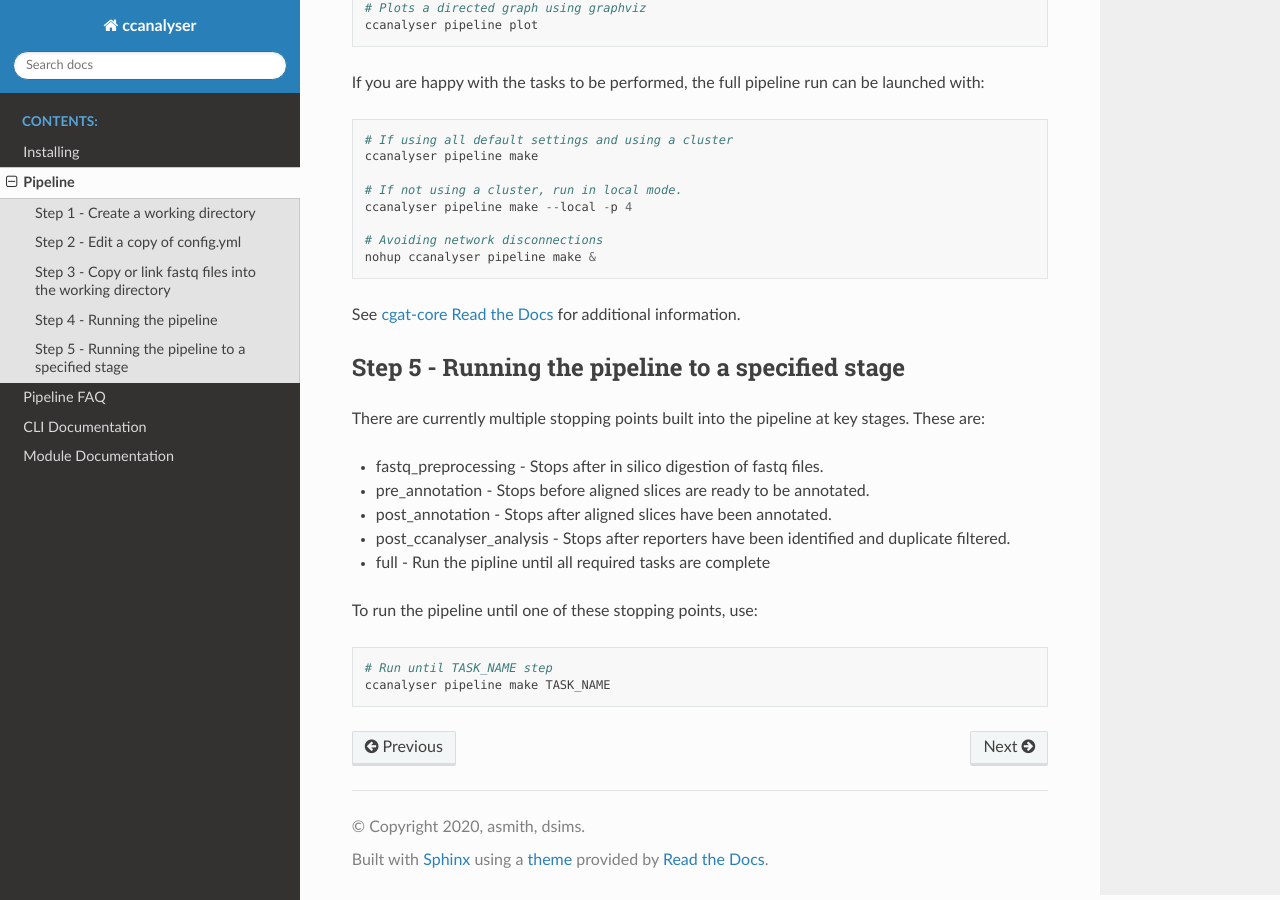
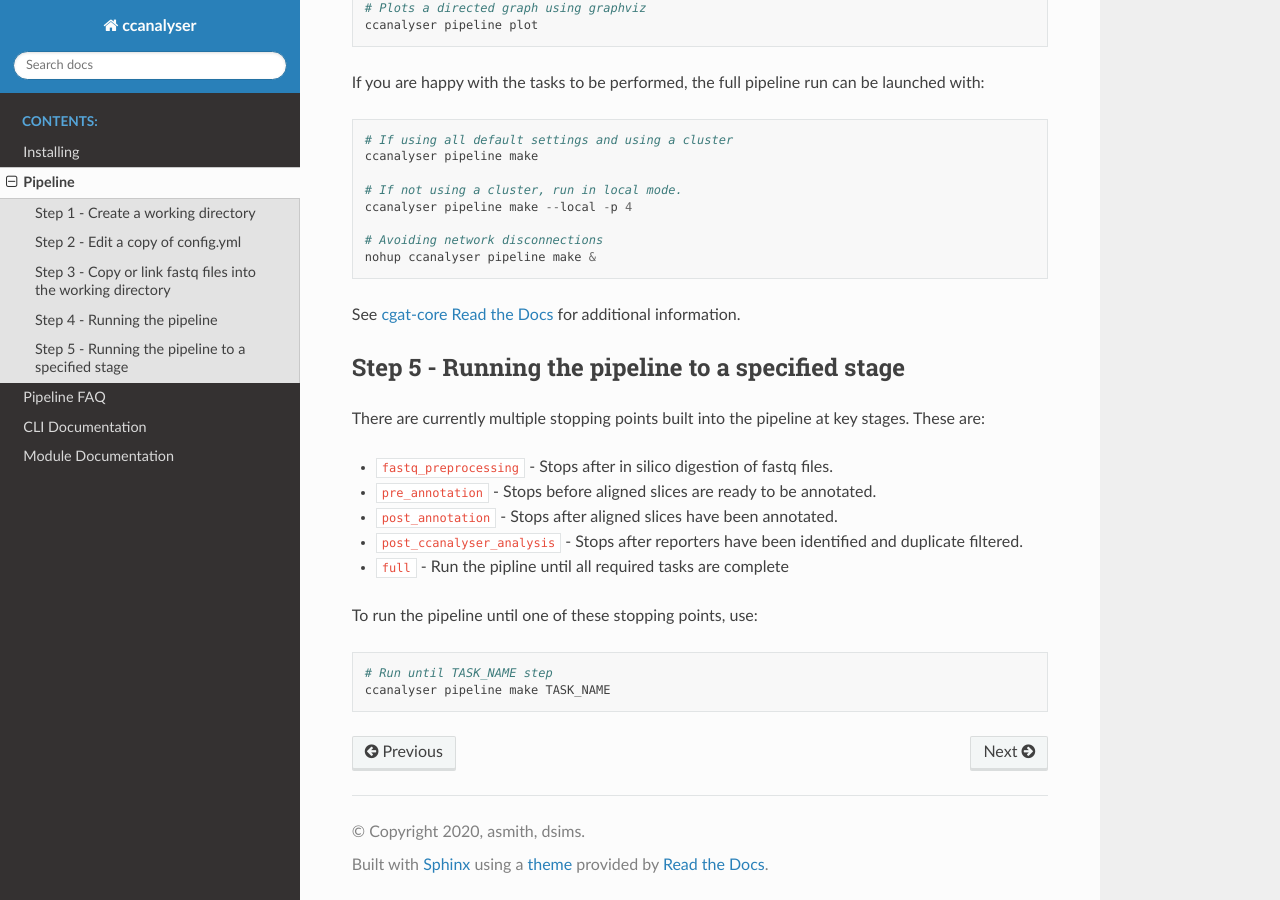
Before and after one commit to sims-lab/CapCruncher, a Sphinx documentation site: the page built from docs/running_the_pipeline.rst, in a window 1280 px wide and 900 px high, scrolled down 2735 px. Built offline with Sphinx 7.4.7 and the Read the Docs theme 2.0.0, drawn with Linux system fonts in a browser that asks for light colours; part of the change alters nothing that is shown.

Commit message:
inline code font

```diff
--- a/docs/running_the_pipeline.rst
+++ b/docs/running_the_pipeline.rst
@@ -150,11 +150,11 @@ Step 5 - Running the pipeline to a specified stage
 
 There are currently multiple stopping points built into the pipeline at key stages. These are:
 
-* fastq_preprocessing - Stops after in silico digestion of fastq files.
-* pre_annotation - Stops before aligned slices are ready to be annotated.
-* post_annotation - Stops after aligned slices have been annotated.
-* post_ccanalyser_analysis - Stops after reporters have been identified and duplicate filtered.
-* full - Run the pipline until all required tasks are complete
+* :literal:`fastq_preprocessing` - Stops after in silico digestion of fastq files.
+* :literal:`pre_annotation` - Stops before aligned slices are ready to be annotated.
+* :literal:`post_annotation` - Stops after aligned slices have been annotated.
+* :literal:`post_ccanalyser_analysis` - Stops after reporters have been identified and duplicate filtered.
+* :literal:`full` - Run the pipline until all required tasks are complete
 
 To run the pipeline until one of these stopping points, use:
 
```
